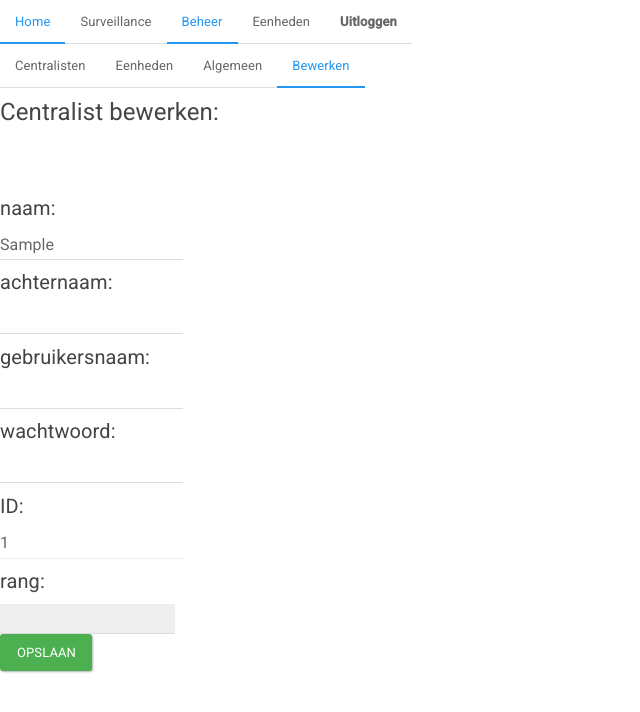
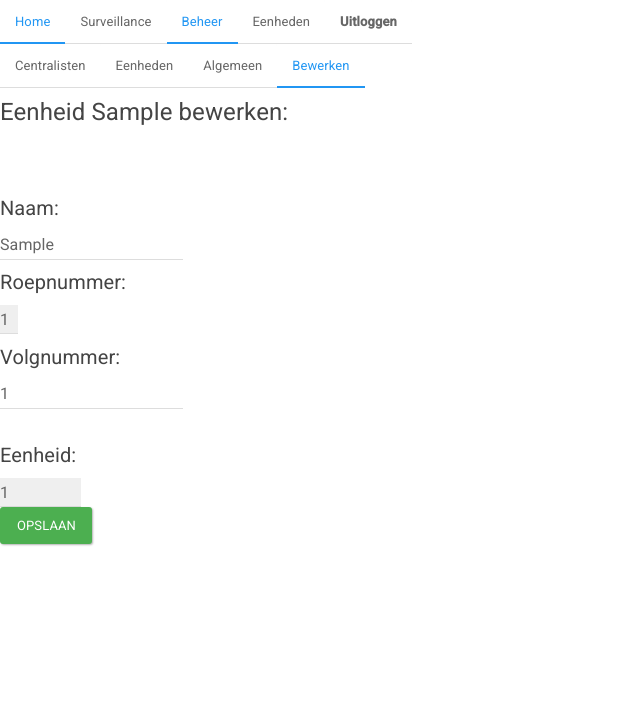
Before and after one commit to ArrowU/GMK, a PHP site: page /ocpanel/b-bewerken.php?eid=1 in a window 1280 px wide. Shown: the top 712 px of the page, without its empty margins (0-640 px from the left). Run offline with PHP 8.4, Linux system fonts and the light colour scheme; a user stored in the database is signed in; data comes from the database, SQL or seed files in the repository; tables that the repository leaves empty hold one stand-in row (values such as "Sample post"); data that the repository does not hold is empty.

Commit message:
Functie eenheden zoeken en bewerken toegevoegd.

```diff
--- a/inc/scripts/survhandeling.php
+++ b/inc/scripts/survhandeling.php
@@ -112,9 +112,9 @@ if(isset($_GET['meldingen'])){
         while($result = $query->fetch(PDO::FETCH_OBJ)){
             echo'<div class="thumbnail">';
             echo'<h5>Titel:</h5>';
-            echo $result->titel;
+            echo htmlentities($result->titel);
             echo'<h5>Melding:</h5>';
-            echo $result->melding;
+            echo htmlentities($result->melding);
             echo'<form action="/inc/scripts/survhandeling.php?code4" method="post">';
             echo'<br><center><input type="submit" value="CODE4/AFGEROND" class="btn btn-success"></center>';
             echo'<input type="hidden" value="';
--- a/ocpanel/b-bewerken.php
+++ b/ocpanel/b-bewerken.php
@@ -115,70 +115,36 @@ if(isset($_GET['savecentralist'])){
 }
 
 
+
+
+
 if(isset($_GET['eid'])){
     if(is_numeric($_GET['eid'])){
         $id = $_GET['eid'];
         $query2 = $pdo->prepare("SELECT * FROM roepnummers ORDER BY roepnummer");
         $query2->execute();
+        $query3 = $pdo->prepare("SELECT * FROM units ORDER BY id");
+        $query3->execute();
         $query = $pdo->prepare("SELECT * FROM eenheden WHERE id=:id");
         $query->execute(array('id' => $id));
         while($result = $query->fetch(PDO::FETCH_OBJ)){
-            echo'<h4>Centralist ' .$result->name. ' bewerken:</h4><br>';
-            echo'<form action="?savecentralist" method="post"> <br>';
-            echo'<h5>naam: </h5><input type="text" value="' .$result->naam.'" name="name"><br>';
-            echo'<h5>achternaam: </h5><input type="text" value="' .$result->surname.'" name="surname"><br>';
-            echo'<h5>gebruikersnaam: </h5><input type="text" value="' .$result->username.'" name="username"><br>';
-            echo'<h5>wachtwoord: </h5><input type="text" value="' .$result->password.'" name="password"><br>';
-            echo'<h5>ID: </h5><input type="text" readonly value="' .$result->id.'" name="uid"><br>';
-            echo'<h5>rang: </h5><select name=rank>';
-            echo'<option value="'.$result->rank.'">';
-            if($result->rank == 1){
-                echo'Reserve Centralist i.o';
-
+            echo'<h4>Eenheid ' .$result->naam. ' bewerken:</h4><br>';
+            echo'<form action="?saveunit" method="post"> <br>';
+            echo'<h5>Naam: </h5><input type="text" value="' .$result->naam.'" name="naam"><br>';
+            echo'<h5>Roepnummer: </h5><select name="roepnummer">';
+            echo'<option value="'.$result->roepnummer.'">'.$result->roepnummer.'</option>';
+            while($result2 = $query2->fetch(PDO::FETCH_OBJ)){
+                echo'<option value="'.$result2->roepnummer.'">'.$result2->roepnummer.'</option>';
             }
-            if($result->rank == 2){
-                echo'Reserve Centralist';
-
+            echo'</select>';
+            echo'<h5>Volgnummer: </h5><input type="text" value="' .$result->volgnummer.'" name="volgnummer"><br>';
+            echo'<input type="text" hidden readonly value="' .$result->id.'" name="uid"><br>';
+            echo'<h5>Eenheid: </h5><select name="eenheid">';
+            echo'<option value="'.$result->eenheid.'">'.$result->eenheid.'</option>';
+            while($result3 = $query3->fetch(PDO::FETCH_OBJ)){
+                echo'<option value="'.$result3->eenheid.'">'.$result3->eenheid.'</option>';
             }
-            if($result->rank == 3){
-                echo'Academie OC';
-
-            }
-            if($result->rank == 4){
-                echo'Centralist i.o';
-
-            }
-            if($result->rank == 5){
-                echo'Centralist';
-
-            }
-            if($result->rank == 6){
-                echo'Ervaren Centralist';
-
-            }
-            if($result->rank == 7){
-                echo'Adjunct Hoofd Centralist';
-
-            }
-            if($result->rank == 8){
-                echo'Hoofd Centralist';
-
-            }
-            if($result->rank == 9){
-                echo'Meldkamer Supervisor';
-
-            }
-            echo'</option>
-    <option value="1">Reserve Centralist i.o</option>
-    <option value="2">Reserve Centralist</option>
-    <option value="3">Academie OC</option>
-    <option value="4">Centralist i.o</option>
-    <option value="5">Centralist</option>
-    <option value="6">Ervaren Centralist</option>
-    <option value="7">Adjunct Hoofd Centralist</option>
-    <option value="8">Hoofd Centralist</option>
-    <option value="9">Meldkamer Supervisor</option>
-</select><br>';
+            echo'</select><br>';
             echo'<input type="submit" value="Opslaan" class="btn btn-success">';
             echo'</form>';
             //echo'<input type="submit" value="Annuleren" class="btn btn-danger">';
@@ -186,10 +152,17 @@ if(isset($_GET['eid'])){
         }
     }
 
+}
+if(isset($_GET['saveunit'])){
+    $naam = $_POST['naam'];
+    $roepnummer = $_POST['roepnummer'];
+    $volgnummer = $_POST['volgnummer'];
+    $eenheid = $_POST['eenheid'];
+    $id = $_POST['uid'];
 
-
-
-
+    $query = $pdo->prepare("UPDATE `eenheden` SET naam=:naam, roepnummer=:roepnummer, volgnummer=:volgnummer, eenheid=:eenheid WHERE id=:uid");
+    $query->execute(array('naam' => $naam, 'roepnummer' => $roepnummer, 'volgnummer' => $volgnummer, 'eenheid' => $eenheid, 'uid' => $id));
+    header("Location: /ocpanel/b-eenheden.php");
 }
 
 
--- a/ocpanel/b-eenheden.php
+++ b/ocpanel/b-eenheden.php
@@ -73,7 +73,7 @@ if($_SESSION['rank'] < 4){
     </div>
     <div class="col-xs-6 col-md-4">
         <div class="thumbnail">
-            <h4>Zoek centralisten</h4>
+            <h4>Zoek Eenheden</h4>
             <form action="?zoekeenheid" method="post">
                 <input type="text" placeholder="Zoekterm(Naam)" name="naam">
 
```
